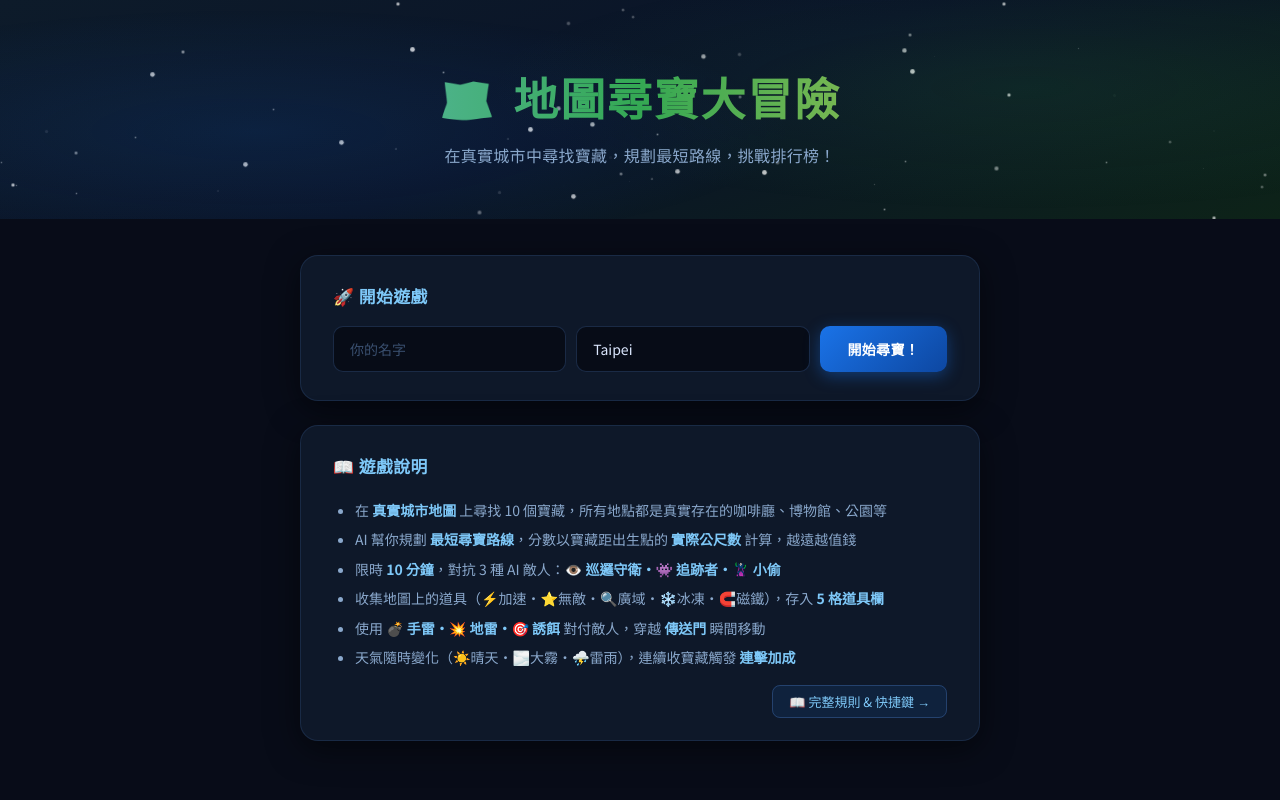
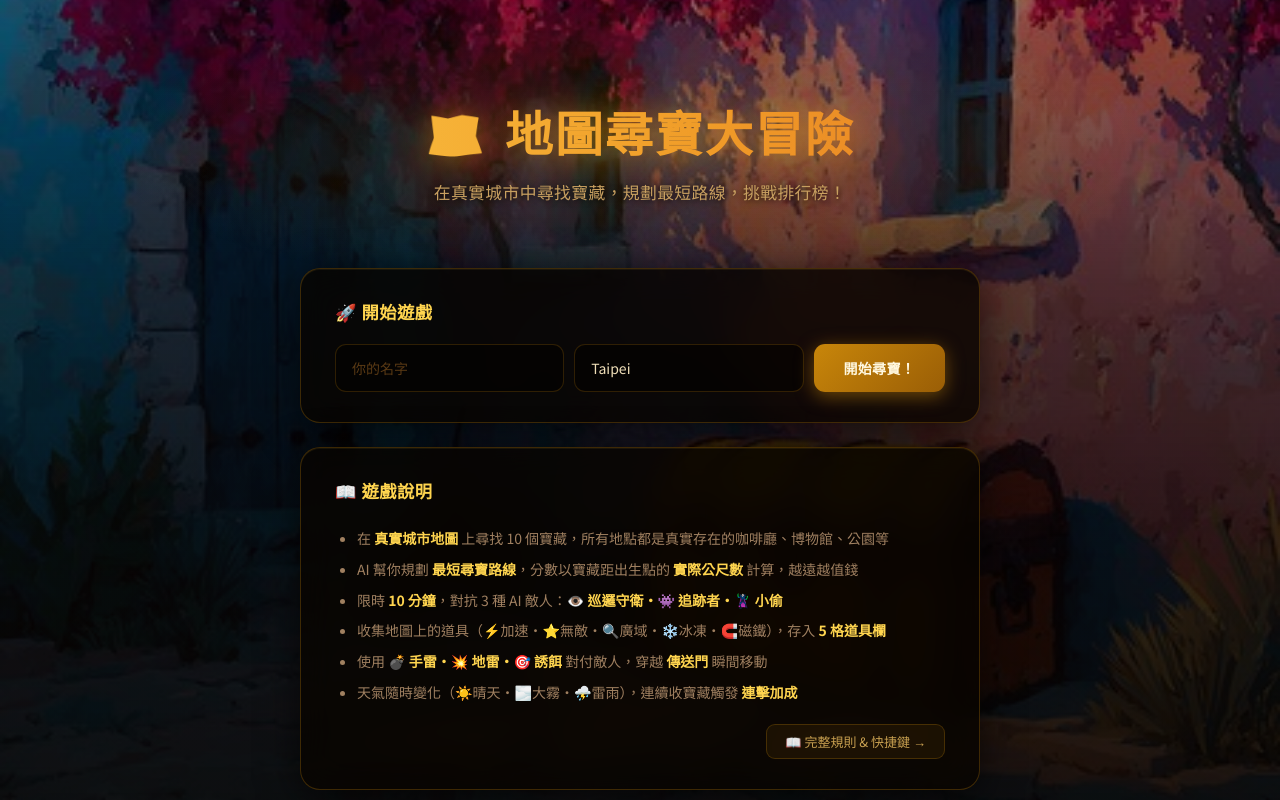
Before and after one commit to timmyweistudy-design/treasure-hunt, a Flask app: page / in a window 1280 px wide. Run offline with Flask 3, Linux system fonts and the light colour scheme.

Commit message:
feat: apply treasure-hunt background to start/result/loading screens
Use oil-painting Mediterranean chest scene (bg.jpg) across all
non-gameplay screens with a warm amber/gold design theme:

- index.html: full-page bg with gradient overlay (lighter at top so
  image shows in hero, darker below for card readability); warm gold
  title, amber buttons, dark glass cards, removes star-field JS
- finish.html: same bg treatment; stat tiles tinted warm; leaderboard
  highlight row uses amber; back button gold gradient
- game.html loading-overlay: bg image instead of solid dark blue;
  spinner and text switch from cold blue to warm amber palette

Co-Authored-By: Claude Sonnet 4.6 <noreply@anthropic.com>

```diff
--- a/templates/index.html
+++ b/templates/index.html
@@ -8,115 +8,143 @@
     <link href="https://fonts.googleapis.com/css2?family=Orbitron:wght@700;900&family=Noto+Sans+TC:wght@400;700&display=swap" rel="stylesheet">
     <style>
         * { box-sizing: border-box; margin: 0; padding: 0; }
-        body { font-family: 'Noto Sans TC', Arial, sans-serif; background: #080c18; min-height: 100vh; color: #c8d8f0; }
+
+        body {
+            font-family: 'Noto Sans TC', Arial, sans-serif;
+            background: url('/static/bg.jpg') center 40% / cover fixed no-repeat;
+            min-height: 100vh;
+            color: #f0e6d3;
+            position: relative;
+        }
+        /* 漸層遮罩：頂部較透明讓背景圖顯現，往下加深方便閱讀 */
+        body::before {
+            content: '';
+            position: fixed; inset: 0;
+            background: linear-gradient(
+                to bottom,
+                rgba(4,2,1,.42) 0%,
+                rgba(6,3,1,.68) 35%,
+                rgba(7,3,1,.82) 65%,
+                rgba(8,4,1,.90) 100%
+            );
+            pointer-events: none; z-index: 0;
+        }
 
         /* ── Hero ── */
         .hero {
+            position: relative; z-index: 1;
             text-align: center;
-            background: linear-gradient(160deg, #0d1b2a 0%, #0a1428 50%, #0d2318 100%);
-            padding: 64px 20px 52px;
-            position: relative; overflow: hidden;
+            padding: 96px 20px 64px;
         }
         .hero::after {
             content: '';
             position: absolute; inset: 0; pointer-events: none;
-            background:
-                radial-gradient(ellipse 60% 80% at 20% 60%, rgba(26,115,232,.12) 0%, transparent 70%),
-                radial-gradient(ellipse 60% 80% at 80% 40%, rgba(52,168,83,.10) 0%, transparent 70%);
+            background: radial-gradient(ellipse 60% 80% at 50% 55%,
+                rgba(220,150,20,.18) 0%, transparent 70%);
         }
-        .stars { position: absolute; inset: 0; }
-        .star {
-            position: absolute; border-radius: 50%; background: #fff;
-            animation: twinkle var(--d,3s) ease-in-out infinite var(--delay,0s); opacity: 0;
-        }
-        @keyframes twinkle { 0%,100%{opacity:0;transform:scale(1)} 50%{opacity:.75;transform:scale(1.6)} }
         .hero-inner { position: relative; z-index: 1; }
+
         .hero h1 {
             font-family: 'Orbitron', monospace; font-weight: 900;
-            font-size: clamp(1.8rem, 5vw, 2.8rem);
-            background: linear-gradient(90deg, #7ec8f8 0%, #34a853 50%, #ffd54f 100%);
+            font-size: clamp(1.9rem, 5.5vw, 3rem);
+            background: linear-gradient(90deg, #ffd54f 0%, #f09c28 55%, #e06820 100%);
             -webkit-background-clip: text; -webkit-text-fill-color: transparent; background-clip: text;
             letter-spacing: 2px; margin-bottom: 14px;
+            filter: drop-shadow(0 2px 16px rgba(255,180,30,.45));
         }
-        .hero p { font-size: 1rem; color: #8aa8cc; letter-spacing: .3px; }
+        .hero p {
+            font-size: 1.05rem; color: #c8a060; letter-spacing: .4px;
+            text-shadow: 0 1px 6px rgba(0,0,0,.8);
+        }
 
         /* ── Container ── */
-        .container { max-width: 720px; margin: 36px auto; padding: 0 20px; }
+        .container { position: relative; z-index: 1; max-width: 720px; margin: 0 auto 56px; padding: 0 20px; }
 
         /* ── Cards ── */
         .card {
-            background: #0e1829;
-            border: 1px solid rgba(100,160,255,.13);
-            border-radius: 18px; padding: 28px 32px;
-            box-shadow: 0 8px 32px rgba(0,0,0,.5);
+            background: rgba(8,4,1,.80);
+            border: 1px solid rgba(200,134,10,.28);
+            border-radius: 20px; padding: 30px 34px;
+            box-shadow: 0 8px 40px rgba(0,0,0,.65), inset 0 1px 0 rgba(255,210,80,.07);
             margin-bottom: 24px;
+            backdrop-filter: blur(16px);
         }
-        .card h2 { margin-bottom: 18px; font-size: 1.05rem; color: #7ec8f8; letter-spacing: .5px; }
+        .card h2 { margin-bottom: 20px; font-size: 1.08rem; color: #ffd54f; letter-spacing: .5px; }
 
         /* ── Form ── */
         .form-row { display: flex; gap: 10px; flex-wrap: wrap; }
         input[type="text"] {
-            flex: 1; min-width: 120px;
-            padding: 12px 16px; font-size: 14px; font-family: inherit;
-            background: #070c17; border: 1.5px solid rgba(100,160,255,.2);
-            border-radius: 10px; outline: none; color: #dce8ff;
+            flex: 1; min-width: 130px;
+            padding: 13px 16px; font-size: 14px; font-family: inherit;
+            background: rgba(4,2,0,.65); border: 1.5px solid rgba(200,134,10,.22);
+            border-radius: 11px; outline: none; color: #f0dfb8;
             transition: border-color .2s, box-shadow .2s;
         }
-        input[type="text"]::placeholder { color: #3a5070; }
-        input[type="text"]:focus { border-color: #1a73e8; box-shadow: 0 0 0 3px rgba(26,115,232,.18); }
+        input[type="text"]::placeholder { color: #5a3a14; }
+        input[type="text"]:focus {
+            border-color: #c8860a;
+            box-shadow: 0 0 0 3px rgba(200,134,10,.2);
+        }
         button[type="submit"] {
-            padding: 12px 28px; font-size: 14px; font-weight: bold; font-family: inherit;
-            background: linear-gradient(135deg, #1a73e8, #0d47a1);
-            color: #fff; border: none; border-radius: 10px; cursor: pointer;
-            box-shadow: 0 4px 16px rgba(26,115,232,.4);
+            padding: 13px 30px; font-size: 14px; font-weight: bold; font-family: inherit;
+            background: linear-gradient(135deg, #c8860a 0%, #9a5e06 100%);
+            color: #fff8e0; border: none; border-radius: 11px; cursor: pointer;
+            box-shadow: 0 4px 18px rgba(200,134,10,.5);
             transition: transform .15s, box-shadow .15s;
             letter-spacing: .3px;
+            white-space: nowrap;
         }
-        button[type="submit"]:hover { transform: translateY(-2px); box-shadow: 0 8px 24px rgba(26,115,232,.55); }
+        button[type="submit"]:hover { transform: translateY(-2px); box-shadow: 0 8px 28px rgba(200,134,10,.65); }
         button[type="submit"]:active { transform: translateY(0); }
 
         /* ── Error ── */
         .error {
-            background: rgba(198,40,40,.15); color: #ff7070;
-            border: 1px solid rgba(198,40,40,.3); border-radius: 10px;
-            padding: 12px 16px; margin-bottom: 20px;
+            background: rgba(180,30,30,.15); color: #ff9090;
+            border: 1px solid rgba(180,30,30,.35); border-radius: 12px;
+            padding: 12px 18px; margin-bottom: 20px;
         }
 
         /* ── Instructions ── */
-        ul { padding-left: 22px; line-height: 2.1; color: #8aa8cc; font-size: 14px; }
-        ul b { color: #7ec8f8; }
+        ul { padding-left: 22px; line-height: 2.2; color: #a08060; font-size: 14px; }
+        ul b { color: #ffd54f; }
+        .rules-link {
+            display: inline-block; margin-top: 16px;
+            font-size: 13px; color: #c8a050; text-decoration: none;
+            border: 1px solid rgba(200,134,10,.25); padding: 7px 18px; border-radius: 9px;
+            background: rgba(200,134,10,.09); transition: background .2s, color .2s;
+        }
+        .rules-link:hover { background: rgba(200,134,10,.22); color: #ffd54f; }
 
         /* ── Leaderboard ── */
         table { width: 100%; border-collapse: collapse; }
-        thead tr { border-bottom: 1px solid rgba(100,160,255,.15); }
+        thead tr { border-bottom: 1px solid rgba(200,134,10,.2); }
         th {
             padding: 10px 12px; text-align: left;
-            font-size: 11px; color: #3a5070;
+            font-size: 11px; color: #7a5830;
             text-transform: uppercase; letter-spacing: .6px; font-weight: 700;
         }
-        td { padding: 11px 12px; border-bottom: 1px solid rgba(255,255,255,.04); font-size: 14px; }
-        tbody tr:hover { background: rgba(255,255,255,.03); }
-
-        /* Rank colours */
+        td { padding: 12px 12px; border-bottom: 1px solid rgba(255,255,255,.05); font-size: 14px; color: #c8b090; }
+        tbody tr:hover { background: rgba(200,134,10,.07); }
         tbody tr:nth-child(1) td { color: #ffd54f; }
-        tbody tr:nth-child(2) td { color: #b0c4e0; }
-        tbody tr:nth-child(3) td { color: #cd8c52; }
-
+        tbody tr:nth-child(2) td { color: #d0c0a0; }
+        tbody tr:nth-child(3) td { color: #c89050; }
         td:first-child { font-family: 'Orbitron', monospace; font-size: 14px; font-weight: 700; }
-        td b { font-family: 'Orbitron', monospace; font-size: 13px; letter-spacing: .5px; }
+        td b { font-family: 'Orbitron', monospace; font-size: 13px; letter-spacing: .5px; color: #ffd54f; }
 
         .badge {
             display: inline-block;
-            background: rgba(26,115,232,.2); color: #7ec8f8;
+            background: rgba(200,134,10,.18); color: #ffd54f;
             padding: 2px 9px; border-radius: 10px; font-size: 11px;
-            border: 1px solid rgba(26,115,232,.25);
+            border: 1px solid rgba(200,134,10,.28);
         }
+
+        /* ── Loading hint ── */
+        #loading-hint { display:none; margin-top:14px; color:#c8a050; font-size:13px; text-align:center; }
     </style>
 </head>
 <body>
 
 <div class="hero">
-    <div class="stars" id="stars"></div>
     <div class="hero-inner">
         <h1>🗺️ 地圖尋寶大冒險</h1>
         <p>在真實城市中尋找寶藏，規劃最短路線，挑戰排行榜！</p>
@@ -136,9 +164,7 @@
                 <input type="text" name="city" placeholder="城市（Taipei、Tokyo、Paris...）" value="Taipei" required>
                 <button type="submit" id="start-btn">開始尋寶！</button>
             </div>
-            <div id="loading-hint" style="display:none;margin-top:12px;color:#7ec8f8;font-size:13px;text-align:center">
-                🌐 正在取得城市地點資料，請稍候…
-            </div>
+            <div id="loading-hint">🌐 正在取得城市地點資料，請稍候…</div>
         </form>
     </div>
 
@@ -152,8 +178,8 @@
             <li>使用 <b>💣 手雷・💥 地雷・🎯 誘餌</b> 對付敵人，穿越 <b>傳送門</b> 瞬間移動</li>
             <li>天氣隨時變化（☀️晴天・🌫️大霧・⛈️雷雨），連續收寶藏觸發 <b>連擊加成</b></li>
         </ul>
-        <div style="margin-top:16px;text-align:right">
-            <a href="/rules" style="font-size:13px;color:#7ec8f8;text-decoration:none;border:1px solid rgba(100,160,255,.25);padding:6px 16px;border-radius:8px;background:rgba(26,115,232,.1);transition:background .2s" onmouseover="this.style.background='rgba(26,115,232,.25)'" onmouseout="this.style.background='rgba(26,115,232,.1)'">📖 完整規則 & 快捷鍵 →</a>
+        <div style="text-align:right">
+            <a href="/rules" class="rules-link">📖 完整規則 & 快捷鍵 →</a>
         </div>
     </div>
 
@@ -188,15 +214,6 @@
         btn.disabled = true;
         document.getElementById('loading-hint').style.display = 'block';
     });
-
-    const s = document.getElementById('stars');
-    for (let i = 0; i < 70; i++) {
-        const el = document.createElement('div');
-        const sz = Math.random() < 0.3 ? 3 : Math.random() < 0.6 ? 2 : 1;
-        el.className = 'star';
-        el.style.cssText = `width:${sz}px;height:${sz}px;left:${Math.random()*100}%;top:${Math.random()*100}%;--d:${2+Math.random()*4}s;--delay:${Math.random()*5}s`;
-        s.appendChild(el);
-    }
 </script>
 </body>
 </html>
```
Also changed, not shown: templates/finish.html (+63 -48 lines), templates/game.html (+19 -12 lines), static/bg.jpg (added).
